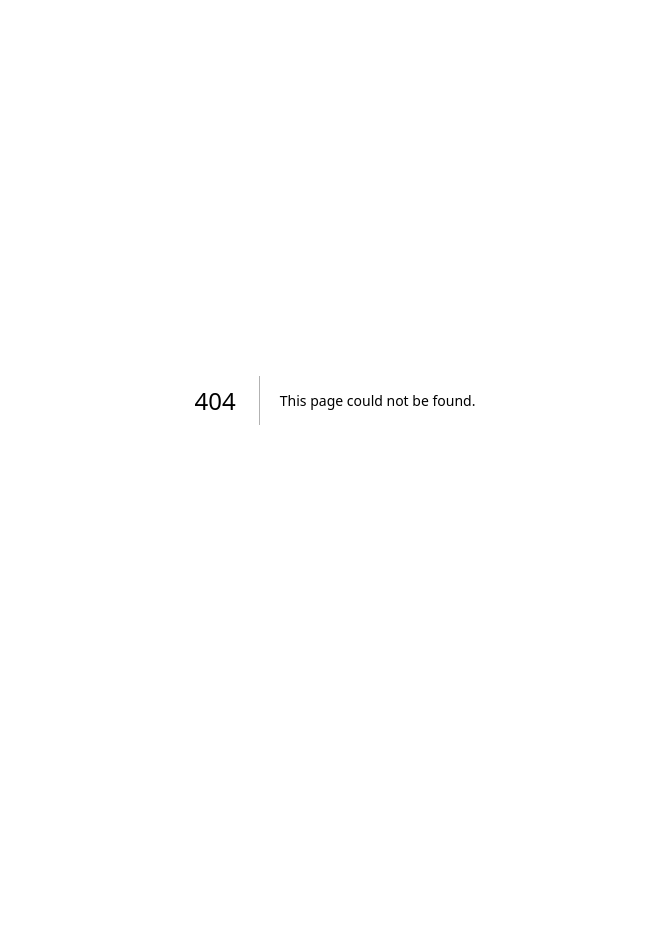
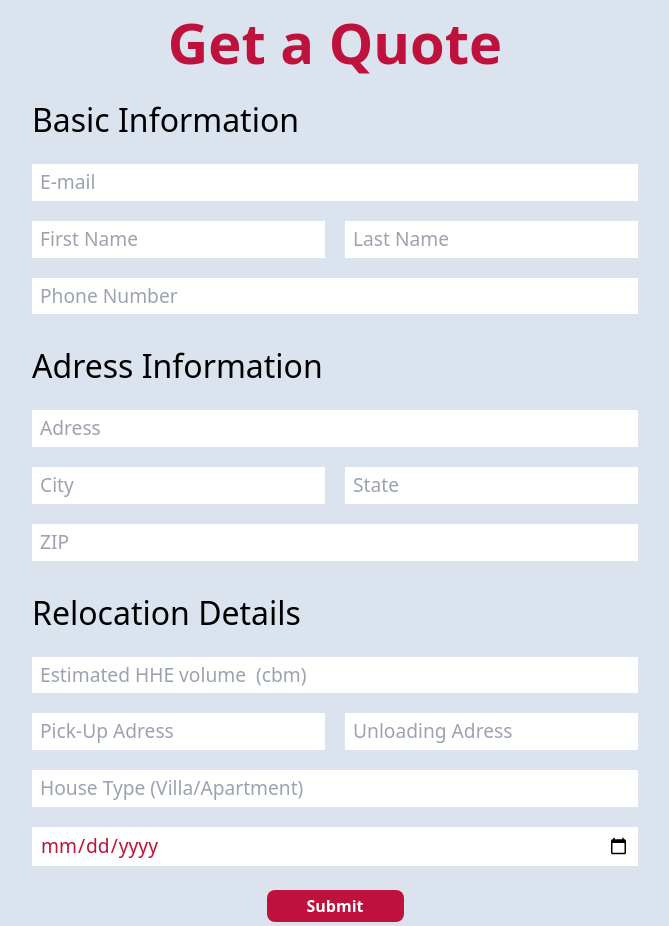
Before and after one commit to jurgenhideni/Logistics-landing-page, a Next.js app: page /prices in a window 1280 px wide. Before the commit this address had no page. Shown: the whole page, without its empty margins (305-974 px from the left). Before the commit the page ends 800 px from the top, so only its background shows below. Built offline with nearby package versions, Linux system fonts and the light colour scheme.

Commit message:
added 'get a quote' page

```diff
--- a/src/components/MainSection.jsx
+++ b/src/components/MainSection.jsx
@@ -6,11 +6,15 @@ import Socials from "./Socials";
 
 const MainSection = () => {
   return (
-    <div className="flex items-center justify-between mr-5">
-      <Image className="lg:max-h-[950px] lg:w-auto" src={image1} alt="image" />
+    <div className="flex items-center justify-between mr-5 max-md:mx-auto">
+      <Image
+        className="lg:max-h-[950px] lg:w-auto max-md:hidden"
+        src={image1}
+        alt="image"
+      />
 
       <div className="grid gap-10 grid-cols-1">
-        <h1 className="font-bold text-rose-700 text-[5rem] ">
+        <h1 className="font-bold text-rose-700 text-[5rem]  max-md:min-w-[500px]">
           A new Perspective <br />
           of Delivering Goods
         </h1>
@@ -26,7 +30,7 @@ const MainSection = () => {
 
           transition ease-in-out bg-rose-700 hover:text-rose-700 hover:bg-white shadow-md"
         >
-          Prices $$$
+          Get a Quote
         </Link>
         <Socials />
       </div>
--- /dev/null
+++ b/src/pages/prices.jsx
@@ -0,0 +1,99 @@
+import React from "react";
+
+const prices = () => {
+  return (
+    <div>
+      <h1 className="text-center text-[3.5rem] font-bold text-rose-700 mb-3">
+        Get a Quote
+      </h1>
+
+      <div className="grid justify-center gap-5">
+        <h2 className="text-[2rem]">Basic Information</h2>
+        <form className=" flex flex-col justify-center gap-5 text-[1.2rem] text-rose-700">
+          <input
+            type="email"
+            placeholder="E-mail"
+            required
+            className="py-1 px-2 outline-none border-0"
+          />
+          <div className="flex items-center gap-5">
+            <input
+              type="text"
+              placeholder="First Name"
+              className="py-1 px-2 outline-none border-0"
+            />
+            <input
+              type="text"
+              placeholder="Last Name"
+              className="py-1 px-2 outline-none border-0"
+            />
+          </div>
+          <input
+            type="tel"
+            placeholder="Phone Number"
+            className="py-1 px-2 outline-none border-0"
+          />
+
+          <h2 className="text-black text-[2rem] pt-2">Adress Information</h2>
+          <input
+            type="text"
+            placeholder="Adress"
+            required
+            className="py-1 px-2 outline-none border-0"
+          />
+          <div className="flex items-center gap-5">
+            <input
+              type="text"
+              placeholder="City"
+              className="py-1 px-2 outline-none border-0"
+            />
+            <input
+              type="text"
+              placeholder="State"
+              className="py-1 px-2 outline-none border-0"
+            />
+          </div>
+          <input
+            type="number"
+            placeholder="ZIP"
+            className="py-1 px-2 outline-none border-0"
+          />
+          <h2 className="text-black text-[2rem] pt-2">Relocation Details</h2>
+          <input
+            type="number"
+            placeholder="Estimated HHE volume  (cbm)"
+            required
+            className="py-1 px-2 outline-none border-0"
+          />
+          <div className="flex items-center gap-5">
+            <input
+              type="text"
+              placeholder="Pick-Up Adress"
+              className="py-1 px-2 outline-none border-0"
+            />
+            <input
+              type="text"
+              placeholder="Unloading Adress"
+              className="py-1 px-2 outline-none border-0"
+            />
+          </div>
+          <input
+            type="text"
+            placeholder="House Type (Villa/Apartment)"
+            className="py-1 px-2 outline-none border-0"
+          />
+          <input
+            type="date"
+            placeholder="Packing Day"
+            className="py-1 px-2 outline-none border-0"
+          />
+        </form>
+        <button className="bg-rose-700 px-10 py-1 mx-auto my-1 text-white rounded-lg font-bold">
+          Submit
+        </button>
+      </div>
+    </div>
+  );
+};
+
+export default prices;
```
